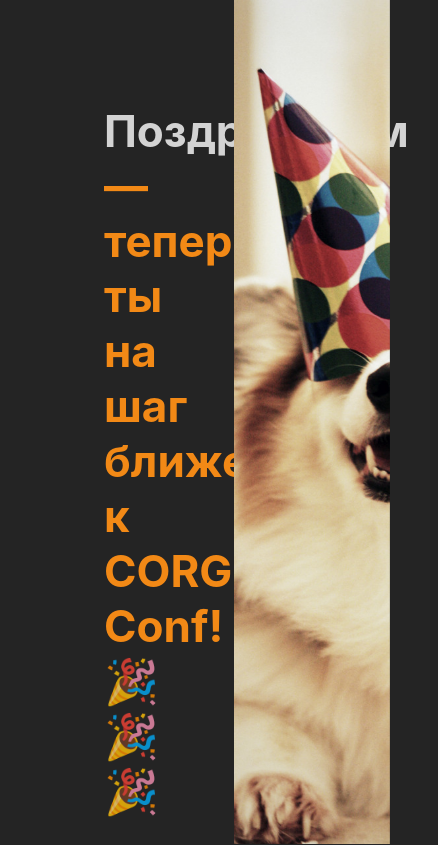
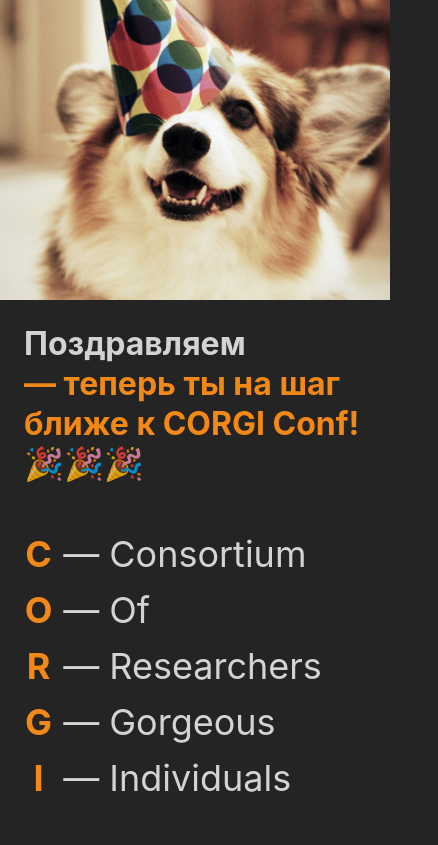
Before and after one commit to AProkot/beecome, a Gatsby site: page / in a window 390 px wide. Shown: the top 845 px of the page, 438 px wide, since content can reach past the window. Built offline with nearby package versions, Linux system fonts and the light colour scheme; Gatsby itself is replaced by a stand-in of ours.

Commit message:
add mobile styles

```diff
--- a/src/pages/index.js
+++ b/src/pages/index.js
@@ -6,22 +6,6 @@
 import photoBD from '../images/Anya-bd.jpg';
 
 import items from './items';
-
-// styles
-const pageStyles = {
-  color: "#232129",
-  padding: '96px 96px 0 96px',
-  fontFamily: "-apple-system, Roboto, sans-serif, serif",
-}
-const headingAccentStyles = {
-  color: "#f28916",
-}
-const linkStyle = {
-  color: "#8954A8",
-  fontWeight: "bold",
-  fontSize: 16,
-  verticalAlign: "5%",
-}
 
 const SpeakerInfo = ({ title, author, jobTitle, description, photo }) => (
   <div className={'speaker mt-48'}>
@@ -53,13 +37,14 @@
 
   return (
     <>
-      <main style={pageStyles}>
+      <div className="preview-img" />
+      <main className={'main'}>
         <title>GORGI Conf 2021</title>
         <section className={'section'}>
           <h1 className={'section__title'}>
             Поздравляем
             <br />
-            <span style={headingAccentStyles}>— теперь ты на шаг ближе к CORGI Conf!</span>
+            <span className={'text-accent'}>— теперь ты на шаг ближе к CORGI Conf!</span>
             <br />
             <span role="img" aria-label="Party popper emojis">
               🎉🎉🎉
@@ -119,7 +104,6 @@
             {items.map(paper => <SpeakerInfo {...paper} />)}
           </div>
           <a href={'#form'} className={'button mt-48'}>Регистрация на CORGI</a>
-          <div className="preview-img" />
         </section>
         <section className={'section mt-96'} id={'form'}>
           <h2 className={'title'}>Регистрация</h2>
@@ -167,7 +151,7 @@
           </div>
         </section>
       </main>
-      <footer className={'section footer mt-48'}>
+      <footer className={'section footer'}>
         <p className={'footer__text'}>
           По всем вопросам и предложениям
           <br />
--- a/src/pages/styles.css
+++ b/src/pages/styles.css
@@ -6,6 +6,12 @@
 * {
     color: rgba(255, 255, 255, 0.8);
     scroll-behavior: smooth;
+}
+
+.main {
+    color: #232129;
+    padding: 96px 96px 0 96px;
+    font-family: -apple-system, Roboto, sans-serif, serif;
 }
 
 .mt-24 {
@@ -203,6 +209,7 @@
 }
 
 .footer {
+    margin-top: 64px;
     padding: 0 96px;
     font-family: -apple-system, Roboto, sans-serif, serif;
 }
@@ -229,4 +236,31 @@
 
 @media screen and (max-width: 768px) {
 
+    body {
+        margin: 0;
+    }
+
+    .main {
+        padding: 0 24px;
+    }
+
+    .preview-img {
+        position: static;
+        width: 100vw;
+        height: 300px;
+        background-position: center 45%;
+    }
+
+    .section {
+        width: 100%;
+    }
+
+    .section__title {
+        margin-top: 24px;
+        font-size: 32px;
+    }
+
+    .footer {
+        padding: 0 24px;
+    }
 }
```
